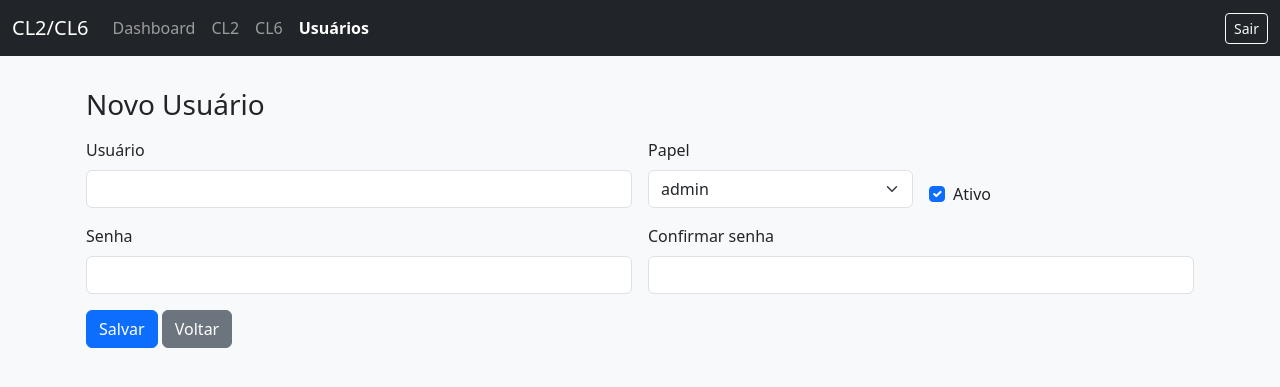
After one commit to FelipeWelter/SiteRaspberri, a Flask app: page /admin/users/new in a window 1280 px wide. The commit adds this page. Shown: the top 387 px of the page. Run offline with Flask 3, Linux system fonts and the light colour scheme; a user stored in the database is signed in.

Commit message:
adicionado controle de usuário e melhorias visuais nas abas

```diff
--- a/app/__init__.py
+++ b/app/__init__.py
@@ -28,10 +28,12 @@ def create_app():
     # Blueprints
     from .routes_auth import bp as auth_bp
     from .routes_inventory import bp as inv_bp
+    from .routes_users import bp as admin_bp
     from .routes import bp as main_bp  # precisa ter / e /dashboard
 
     app.register_blueprint(auth_bp)
     app.register_blueprint(inv_bp)
+    app.register_blueprint(admin_bp)
     app.register_blueprint(main_bp)
 
     return app
--- a/app/forms.py
+++ b/app/forms.py
@@ -1,7 +1,7 @@
 # app/forms.py (adicione/ajuste)
 from flask_wtf import FlaskForm
-from wtforms import StringField, IntegerField, DecimalField, TextAreaField, SelectField, SubmitField
-from wtforms.validators import DataRequired, NumberRange, Optional, Length
+from wtforms import StringField, IntegerField, DecimalField, BooleanField, PasswordField, TextAreaField, SelectField, SubmitField
+from wtforms.validators import DataRequired, NumberRange, Optional, Length, EqualTo
 
 SITUACOES = [("OK","OK"), ("EM_USO","EM_USO"), ("INOPERANTE","INOPERANTE")]
 
@@ -21,3 +21,21 @@ class CL6Form(CL2Form):
     numero_patrimonio = StringField("Número de Patrimônio", validators=[Optional(), Length(max=120)])
     modelo = StringField("Modelo", validators=[Optional(), Length(max=120)])
     marca = StringField("Marca", validators=[Optional(), Length(max=120)])
+
+class UserCreateForm(FlaskForm):
+    username = StringField("Usuário", validators=[DataRequired(), Length(max=80)])
+    role = SelectField("Papel", choices=[("admin","admin"), ("user","user")], validators=[DataRequired()])
+    active = BooleanField("Ativo", default=True)
+    password = PasswordField("Senha", validators=[DataRequired(), Length(min=4, max=128)])
+    confirm = PasswordField("Confirmar senha", validators=[DataRequired(), EqualTo("password", message="Senhas diferentes")])
+    submit = SubmitField("Salvar")
+
+class UserEditForm(FlaskForm):
+    role = SelectField("Papel", choices=[("admin","admin"), ("user","user")], validators=[DataRequired()])
+    active = BooleanField("Ativo", default=True)
+    submit = SubmitField("Salvar")
+
+class UserPasswordForm(FlaskForm):
+    password = PasswordField("Nova senha", validators=[DataRequired(), Length(min=4, max=128)])
+    confirm = PasswordField("Confirmar senha", validators=[DataRequired(), EqualTo("password", message="Senhas diferentes")])
+    submit = SubmitField("Atualizar senha")
--- /dev/null
+++ b/app/routes_users.py
@@ -0,0 +1,87 @@
+# app/routes_users.py
+from flask import Blueprint, render_template, request, redirect, url_for, flash
+from flask_login import login_required, current_user
+from sqlalchemy import or_
+from .models import db, User
+from .forms import UserCreateForm, UserEditForm, UserPasswordForm
+from functools import wraps
+
+bp = Blueprint("admin", __name__, url_prefix="/admin")
+
+def admin_required(fn):
+    @wraps(fn)
+    def wrapper(*args, **kwargs):
+        if not current_user.is_authenticated:
+            return redirect(url_for("auth.login"))
+        if current_user.role != "admin":
+            flash("Ação restrita a administradores.", "danger")
+            return redirect(url_for("main.dashboard"))
+        return fn(*args, **kwargs)
+    return wrapper
+
+@bp.get("/users")
+@login_required
+@admin_required
+def users_list():
+    q = request.args.get("q","").strip()
+    query = User.query
+    if q:
+        like = f"%{q}%"
+        query = query.filter(or_(User.username.ilike(like), User.role.ilike(like)))
+    users = query.order_by(User.created_at.desc()).all()
+    return render_template("users_list.html", users=users, q=q)
+
+@bp.route("/users/new", methods=["GET","POST"])
+@login_required
+@admin_required
+def users_new():
+    form = UserCreateForm()
+    if form.validate_on_submit():
+        if User.query.filter_by(username=form.username.data).first():
+            flash("Usuário já existe.", "warning")
+            return render_template("users_form.html", form=form, mode="new")
+        u = User(username=form.username.data, role=form.role.data, active=form.active.data)
+        u.set_password(form.password.data)
+        db.session.add(u); db.session.commit()
+        flash("Usuário criado.", "success")
+        return redirect(url_for("admin.users_list"))
+    return render_template("users_form.html", form=form, mode="new")
+
+@bp.route("/users/<int:id>/edit", methods=["GET","POST"])
+@login_required
+@admin_required
+def users_edit(id):
+    u = User.query.get_or_404(id)
+    form = UserEditForm(obj=u)
+    if form.validate_on_submit():
+        u.role = form.role.data
+        u.active = form.active.data
+        db.session.commit()
+        flash("Usuário atualizado.", "success")
+        return redirect(url_for("admin.users_list"))
+    return render_template("users_form.html", form=form, mode="edit", user=u)
+
+@bp.route("/users/<int:id>/password", methods=["GET","POST"])
+@login_required
+@admin_required
+def users_password(id):
+    u = User.query.get_or_404(id)
+    form = UserPasswordForm()
+    if form.validate_on_submit():
+        u.set_password(form.password.data)
+        db.session.commit()
+        flash("Senha atualizada.", "success")
+        return redirect(url_for("admin.users_list"))
+    return render_template("users_password.html", form=form, user=u)
+
+@bp.post("/users/<int:id>/delete")
+@login_required
+@admin_required
+def users_delete(id):
+    u = User.query.get_or_404(id)
+    if u.id == current_user.id:
+        flash("Você não pode excluir a própria conta logada.", "warning")
+        return redirect(url_for("admin.users_list"))
+    db.session.delete(u); db.session.commit()
+    flash("Usuário removido.", "warning")
+    return redirect(url_for("admin.users_list"))
--- a/app/templates/_tabs_inventory.html
+++ b/app/templates/_tabs_inventory.html
@@ -7,7 +7,10 @@
     <a class="nav-link {% if request.endpoint and request.endpoint.startswith('inv.cl6_') %}active{% endif %}"
        href="{{ url_for('inv.cl6_list') }}">CL6</a>
   </li>
-  <!-- Coloque aqui outra aba quando tiver tela de Usuários -->
+  <li class="nav-item">
+    <a class="nav-link {% if request.endpoint and request.endpoint.startswith('admin.') %}active{% endif %}"
+     href="{{ url_for('admin.users_list') }}">Usuários</a>
+  </li>
   <li class="nav-item">
     <a class="nav-link disabled">Usuários</a>
   </li>
--- a/app/templates/base.html
+++ b/app/templates/base.html
@@ -40,10 +40,9 @@
                  href="{{ url_for('inv.cl6_list') }}">CL6</a>
             </li>
 
-            <!-- Ajuste esta rota se seu gerenciamento de usuários estiver noutro blueprint -->
             <li class="nav-item">
-              <a class="nav-link {% if request.endpoint and request.endpoint.startswith('admin.') %}active{% endif %}"
-                 href="{{ url_for('main.dashboard') }}#usuarios">Usuários</a>
+                <a class="nav-link {% if request.endpoint and request.endpoint.startswith('admin.') %}active{% endif %}"
+                 href="{{ url_for('admin.users_list') }}">Usuários</a>
             </li>
 
           </ul>
--- a/app/templates/dashboard.html
+++ b/app/templates/dashboard.html
@@ -25,8 +25,7 @@
         <div class="card-body">
           <h5 class="card-title">Usuários</h5>
           <p class="card-text">Gerenciar contas de acesso</p>
-          <!-- Trocar o href quando tiver a rota de usuários -->
-          <a href="{{ url_for('main.dashboard') }}#usuarios" class="btn btn-secondary disabled">Em breve</a>
+          <a href="{{ url_for('admin.users_list') }}" class="btn btn-primary">Usuários</a>
         </div>
       </div>
     </div>
--- /dev/null
+++ b/app/templates/users_form.html
@@ -0,0 +1,53 @@
+{% extends "base.html" %}
+{% block title %}{{ 'Novo Usuário' if mode=='new' else 'Editar Usuário' }}{% endblock %}
+{% block content %}
+  <h3 class="mb-3">{{ 'Novo Usuário' if mode=='new' else 'Editar Usuário' }}</h3>
+  <form method="post" class="row g-3">
+    {{ form.csrf_token }}
+
+    {% if mode=='new' %}
+      <div class="col-md-6">
+        {{ form.username.label(class="form-label") }}
+        {{ form.username(class="form-control") }}
+      </div>
+      <div class="col-md-3">
+        {{ form.role.label(class="form-label") }}
+        {{ form.role(class="form-select") }}
+      </div>
+      <div class="col-md-3 d-flex align-items-end">
+        <div class="form-check">
+          {{ form.active(class="form-check-input") }}
+          <label class="form-check-label">Ativo</label>
+        </div>
+      </div>
+      <div class="col-md-6">
+        {{ form.password.label(class="form-label") }}
+        {{ form.password(class="form-control") }}
+      </div>
+      <div class="col-md-6">
+        {{ form.confirm.label(class="form-label") }}
+        {{ form.confirm(class="form-control") }}
+      </div>
+    {% else %}
+      <div class="col-md-4">
+        <label class="form-label">Usuário</label>
+        <input class="form-control" value="{{ user.username }}" disabled>
+      </div>
+      <div class="col-md-4">
+        {{ form.role.label(class="form-label") }}
+        {{ form.role(class="form-select") }}
+      </div>
+      <div class="col-md-4 d-flex align-items-end">
+        <div class="form-check">
+          {{ form.active(class="form-check-input") }}
+          <label class="form-check-label">Ativo</label>
+        </div>
+      </div>
+    {% endif %}
+
+    <div class="col-12">
+      {{ form.submit(class="btn btn-primary") }}
+      <a class="btn btn-secondary" href="{{ url_for('admin.users_list') }}">Voltar</a>
+    </div>
+  </form>
+{% endblock %}
```
Also changed, not shown: app/templates/users_list.html (added, +47 -0 lines), app/templates/users_password.html (added, +20 -0 lines), instance/site.db.
